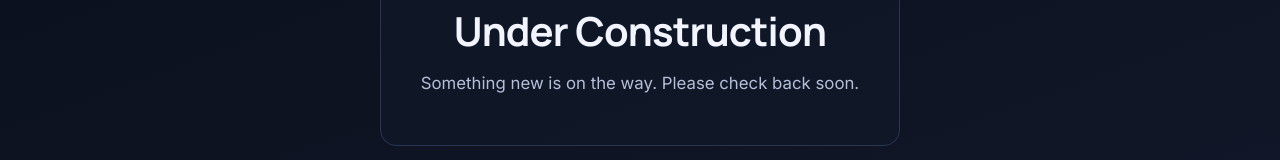
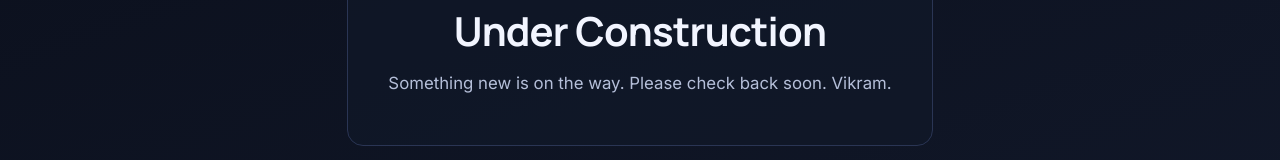
Before and after one commit to vik-kul13/talusgro-site, a plain HTML site: page index.html in a window 1280 px wide. Shown: the part 366-526 px from the top of the page. Drawn offline with Linux system fonts and the light colour scheme.

Commit message:
Update index.html

```diff
--- a/index.html
+++ b/index.html
@@ -3,7 +3,7 @@
 <head>
   <meta charset="UTF-8">
   <meta name="viewport" content="width=device-width, initial-scale=1.0">
-  <title>Under Construction</title>
+  <title>Under Construction </title>
   <link rel="preconnect" href="https://fonts.googleapis.com">
   <link rel="preconnect" href="https://fonts.gstatic.com" crossorigin>
   <link href="https://fonts.googleapis.com/css2?family=Inter:wght@400;500&family=Manrope:wght@600;700&display=swap" rel="stylesheet">
@@ -69,7 +69,7 @@
   <main class="card">
     <div class="bar"></div>
     <h1>Under Construction</h1>
-    <p>Something new is on the way. Please check back soon.</p>
+    <p>Something new is on the way. Please check back soon. Vikram. </p>
   </main>
 </body>
 </html>
```
